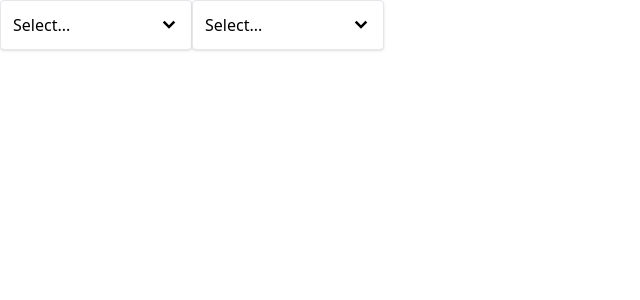
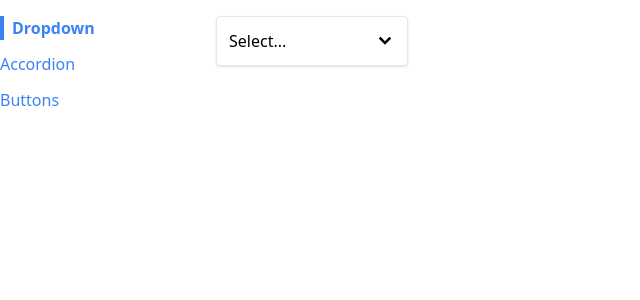
Before and after one commit to M1chalS/React-Components, a React (Create React App) app: page / in a window 1280 px wide. Shown: the top 300 px of the page, without its empty margins (0-640 px from the left). Built offline with nearby package versions, Linux system fonts and the light colour scheme.

Commit message:
Added custom Router component

```diff
--- a/src/App.js
+++ b/src/App.js
@@ -1,23 +1,24 @@
-import Dropdown from "./components/Dropdown";
-import {useState} from "react";
+import Route from "./components/Route";
+import AccordionPage from "./pages/AccordionPage";
+import DropdownPage from "./pages/DropdownPage";
+import Sidebar from "./components/Sidebar";
+import ButtonPage from "./pages/ButtonPage";
 
 function App() {
 
-    const [selection, setSelection] = useState(null);
-
-    const handleSelect = (option) => {
-      setSelection(option);
-    }
-
-    const options = [
-        { label: "Red", value: "red"},
-        { label: "Green", value: "green"},
-        { label: "Blue", value: "blue"},
-    ];
-
-    return (<div className={"flex"}>
-        <Dropdown options={options} value={selection} onChange={handleSelect} />
-        <Dropdown options={options} value={selection} onChange={handleSelect} />
+    return (<div className="container mx-auto grid grid-cols-6 gap-4 mt-4">
+        <Sidebar />
+        <div className="col-span-5">
+            <Route path="/buttons">
+                <ButtonPage />
+            </Route>
+            <Route path="/accordion">
+                <AccordionPage />
+            </Route>
+            <Route path="/">
+                <DropdownPage />
+            </Route>
+        </div>
     </div>);
 }
 
--- /dev/null
+++ b/src/components/Link.jsx
@@ -0,0 +1,27 @@
+import classNames from "classnames";
+import useNavigation from "../hooks/use-navigation";
+
+function Link({to, children, className, activeClassName}) {
+    const {navigate, currentPath} = useNavigation();
+    const handleClick = (event) => {
+        if(event.metaKey || event.ctrlKey)
+        {
+            return;
+        }
+        event.preventDefault();
+
+        navigate(to);
+    };
+
+    const classes = classNames(
+        'text-blue-500',
+        className,
+        currentPath === to && activeClassName
+        );
+
+    return (
+        <a className={classes} href={to} onClick={handleClick}>{children}</a>
+    );
+}
+
+export default Link;
--- /dev/null
+++ b/src/components/Route.jsx
@@ -0,0 +1,13 @@
+import useNavigation from "../hooks/use-navigation";
+
+function Route({path, children}) {
+    const { currentPath } = useNavigation();
+
+    if(path === currentPath) {
+        return children;
+    }
+
+    return null;
+}
+
+export default Route;
--- /dev/null
+++ b/src/components/Sidebar.jsx
@@ -0,0 +1,22 @@
+import Link from "./Link";
+
+function Sidebar() {
+
+    const links = [
+        { label: 'Dropdown', path: '/'},
+        { label: 'Accordion', path: '/accordion'},
+        { label: 'Buttons', path: '/buttons'},
+    ];
+
+    const renderedLinks = links.map(link => {
+       return <Link className="mb-3" activeClassName={"font-bold border-l-4 border-blue-500 pl-2"} key={link.label} to={link.path}>{link.label}</Link>;
+    });
+
+    return (
+        <div className="sticky top-0 overflow-y-scroll flex flex-col items-start">
+            {renderedLinks}
+        </div>
+    );
+}
+
+export default Sidebar;
--- /dev/null
+++ b/src/context/navigation.js
@@ -0,0 +1,32 @@
+import {createContext, useEffect, useState} from "react";
+
+const NavigationContext = createContext();
+
+function NavigationProvider({ children }) {
+
+    const [currentPath, setCurrentPath] = useState(window.location.pathname);
+
+    useEffect(() => {
+        const handler = () => {
+            setCurrentPath(window.location.pathname);
+        };
+
+        window.addEventListener('popstate', handler);
+
+        return () => {
+            window.removeEventListener('popstate', handler);
+        }
+    }, []);
+
+    const navigate = (to) => {
+      window.history.pushState({}, '', to);
+      setCurrentPath(to);
+    }
+
+    return <NavigationContext.Provider value={{ currentPath, navigate}}>
+        {children}
+    </NavigationContext.Provider>
+}
+
+export { NavigationProvider };
+export default NavigationContext;
--- /dev/null
+++ b/src/hooks/use-navigation.js
@@ -0,0 +1,8 @@
+import NavigationContext from "../context/navigation";
+import {useContext} from "react";
+
+function useNavigation() {
+    return useContext(NavigationContext);
+}
+
+export default useNavigation;
--- a/src/index.js
+++ b/src/index.js
@@ -1,10 +1,11 @@
 import React from "react";
 import ReactDOM from "react-dom/client";
 import App from "./App";
+import {NavigationProvider} from './context/navigation';
 
 import "./index.css";
 
 const el = document.getElementById("root");
 const root = ReactDOM.createRoot(el);
 
-root.render(<App />);
+root.render(<NavigationProvider><App /></NavigationProvider>);
--- /dev/null
+++ b/src/pages/DropdownPage.jsx
@@ -0,0 +1,22 @@
+import {useState} from "react";
+import Dropdown from "../components/Dropdown";
+
+function DropdownPage() {
+    const [selection, setSelection] = useState(null);
+
+    const handleSelect = (option) => {
+        setSelection(option);
+    }
+
+    const options = [
+        { label: "Red", value: "red"},
+        { label: "Green", value: "green"},
+        { label: "Blue", value: "blue"},
+    ];
+
+    return (<div className={"flex"}>
+        <Dropdown options={options} value={selection} onChange={handleSelect} />
+    </div>);
+}
+
+export default DropdownPage;
```
